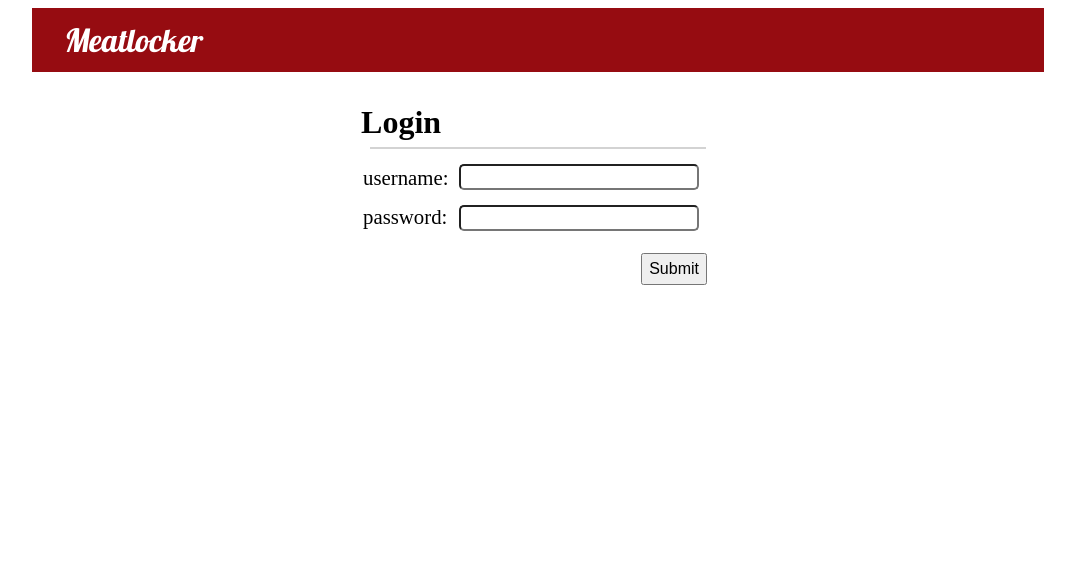
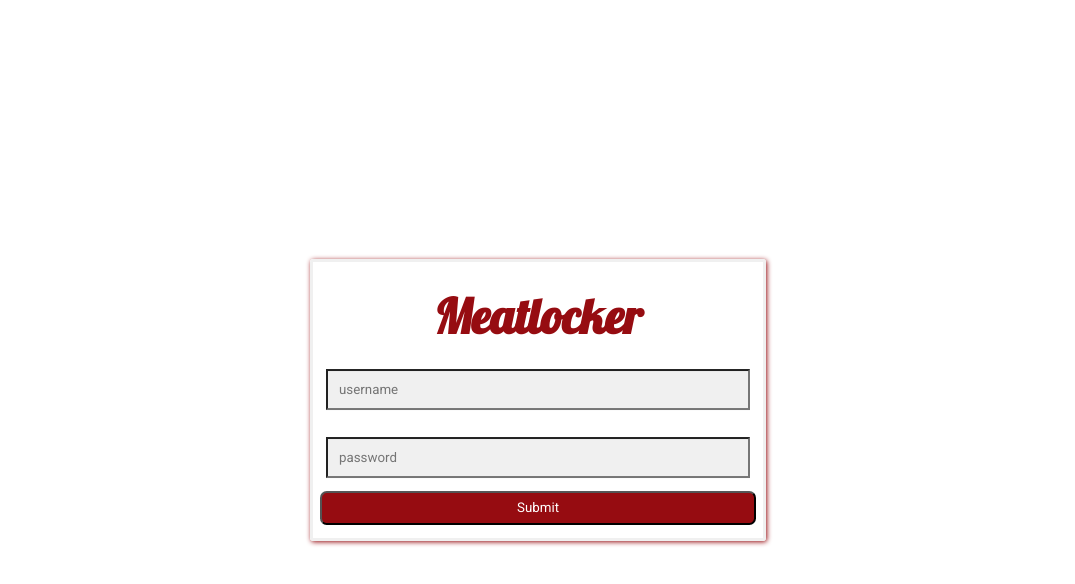
Before and after one commit to spotted76/meatlocker, a React (Create React App) app in the folder front-end/: page / in a window 1280 px wide. Shown: the top 584 px of the page, without its empty margins (102-1177 px from the left). Built offline with nearby package versions, Linux system fonts and the light colour scheme.

Commit message:
main experience much nicer, tests will be broken

```diff
--- a/front-end/src/components/Banner.js
+++ b/front-end/src/components/Banner.js
@@ -20,6 +20,11 @@ function Banner(props) {
     //Delete the cookie, and  log the user out of the  state
     Cookies.remove(Config.sessionName);
     props.userRemove();
+  }
+
+  if ( !visible )
+  {
+    return null;
   }
 
   return (
--- a/front-end/src/components/Login.js
+++ b/front-end/src/components/Login.js
@@ -79,23 +79,14 @@ function Login(props) {
   return (
     <div>
       <div className="input_form">
-        <div>
-          <h2>Login</h2>
+
+        <div id="input_banner">
+          <p>Meatlocker</p>
         </div>
 
-        <div id='line_div'></div>
-
-        <form onSubmit={onSubmit}>
-          <div className="input_box">
-            <div className="login_labels">
-              <label htmlFor="username">username: </label>
-              <label htmlFor="password">password: </label>
-            </div>
-            <div className="login_inputs">
-              <input name="username" id="username" data-testid="username_input" {...username} required />
-              <input name="password" id="password" data-testid="password_input" {...password} required />
-            </div>
-          </div>
+        <form onSubmit={onSubmit} className="if_form">
+          <input name="username" id="username" data-testid="username_input" placeholder="username" {...username} required />
+          <input name="password" id="password" data-testid="password_input" placeholder="password" {...password} required />
           <button className="login_submit">Submit</button>
         </form>
 
--- a/front-end/src/components/styling/banner.css
+++ b/front-end/src/components/styling/banner.css
@@ -2,6 +2,7 @@
 :root {
   --main-bg-color: #960c11;
   --main-text-color: white;
+  --main-font: 'Roboto';
 }
 
 /* Main Header, is not visible when the user is not logged in */
@@ -25,6 +26,7 @@
 
 .header > ul > li {
   list-style: none;
+  display: inline;
 }
 
 
@@ -35,8 +37,13 @@
   color: var(--main-text-color);
   font-weight: 700;
   visibility: visible;
+  font-family: var(--main-font);
 }
 
 .menu_glyph_style i {
   margin-left: .4em;
 }
+
+.hidden_menu {
+  font-family: var(--main-font);
+}
--- a/front-end/src/components/styling/dialogs.css
+++ b/front-end/src/components/styling/dialogs.css
@@ -1,61 +1,51 @@
+:root {
+  --main-bg-color: #960c11;
+  --main-font: 'Roboto';
+}
+
+#input_banner {
+  font-family: 'Lobster', cursive;
+  font-weight: 700;
+  font-size: 3em;
+  text-align: center;
+  color: var(--main-bg-color);
+}
+
+#input_banner > p {
+  margin: .5em 0 .2em 0;
+}
 
 .input_form {
-  width: 35%;
-  margin: auto;
-  margin-top: 2rem;
-}
-
-.input_form div hr {
-  margin: .2rem;
-}
-
-.input_form h2 {
-  font-size: 2rem;
-  margin: 0;
-  padding-bottom: .2em;
-}
-
-.input_box {
-  display: flex;
-  height: 6em;
-}
-
-.login_labels {
-  display: flex;
-  flex-direction: column;
-  padding: 2px;
-  justify-content: space-evenly;
-}
-
-.login_labels label {
-  font-size: 1.3em;
-}
-
-.login_inputs {
-  display: flex;
-  flex-direction: column;
-  flex-grow:1;
-  padding-left: .5em;
-  padding-right: 1em;
-  justify-content: space-evenly;
+  border: solid	#F0F0F0;
+  box-shadow: 1px 1px 5px var(--main-bg-color);
+  border-radius: .2em;
+  width: 450px;
+  position: fixed;
+  top: 50%;
+  left: 50%;
+  /* bring your own prefixes */
+  transform: translate(-50%, -50%);
 
 }
 
-.login_inputs input {
-  border-radius: 5px;
-  height: 1.5em;
+.if_form {
+  display: flex;
+  flex-direction: column;
 }
 
-.login_submit {
-  margin: .5em;
-  font-size: 1rem;
-  height: 2rem;
-  float: right;
+.if_form input {
+  height: 2.2rem;
+  margin: 1em;
+  padding-left: .8em;
+  background-color: #f0f0f0;
+  font-family: var(--main-font);
 }
 
-#line_div {
-  height: 2px;
-  width: 95%;
-  margin: auto;
-  background-color: lightgrey;
+.if_form button {
+  margin: 0em .5em 1em .5em;
+  height: 2.5em;
+  background-color: var(--main-bg-color);
+  color: white;
+  border-radius: .5em;
+  font-family: var(--main-font);
 }
```
